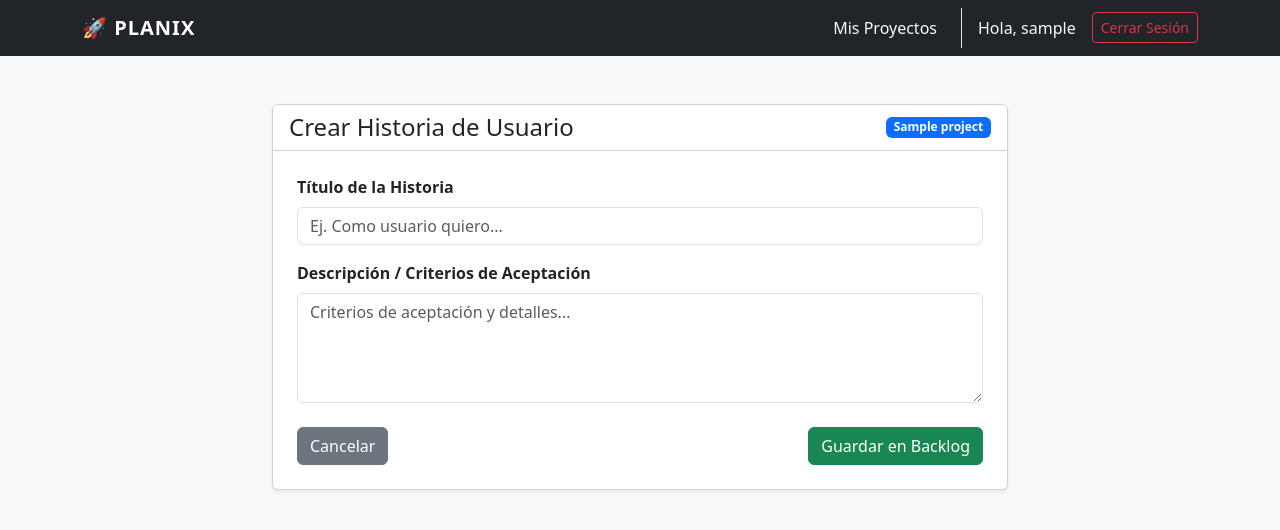
After one commit to Loco908/Planix, a Django app: page /scrum/project/1/story/create/ in a window 1280 px wide. The commit adds this page. Shown: the top 530 px of the page. Run offline with Django 4.2, Linux system fonts and the light colour scheme; a user stored in the database is signed in; tables that the repository leaves empty hold one stand-in row (values such as "Sample post").

Commit message:
Registro de Historias de Usuario (HU-06)

```diff
--- a/planix/urls.py
+++ b/planix/urls.py
@@ -26,6 +26,9 @@ urlpatterns = [
     # Rutas de la app Projects
     path('projects/', include('projects.urls')),
 
+    # Rutas de la app Scrum (Backlog, Kanban, etc.)
+    path('scrum/', include('scrum.urls')),
+
     # Redirigir inicio a proyectos (o login si no está autenticado)
     path('', include('projects.urls')),
 ]
--- /dev/null
+++ b/scrum/forms.py
@@ -0,0 +1,11 @@
+from django import forms
+from .models import UserStory
+
+class UserStoryForm(forms.ModelForm):
+    class Meta:
+        model = UserStory
+        fields = ['title', 'description']
+        widgets = {
+            'title': forms.TextInput(attrs={'class': 'form-control', 'placeholder': 'Ej. Como usuario quiero...'}),
+            'description': forms.Textarea(attrs={'class': 'form-control', 'rows': 4, 'placeholder': 'Criterios de aceptación y detalles...'}),
+        }
--- /dev/null
+++ b/scrum/urls.py
@@ -0,0 +1,8 @@
+from django.urls import path
+from . import views
+
+app_name = 'scrum'
+
+urlpatterns = [
+    path('project/<int:project_id>/story/create/', views.UserStoryCreateView.as_view(), name='story_create'),
+]
--- a/scrum/views.py
+++ b/scrum/views.py
@@ -1,3 +1,32 @@
-from django.shortcuts import render
+from django.shortcuts import get_object_or_404
+from django.urls import reverse
+from django.views.generic import CreateView
+from django.contrib.auth.mixins import LoginRequiredMixin
+from django.contrib import messages
 
-# Create your views here.
+from .models import UserStory
+from .forms import UserStoryForm
+from projects.models import Project
+
+class UserStoryCreateView(LoginRequiredMixin, CreateView):
+    model = UserStory
+    form_class = UserStoryForm
+    template_name = 'scrum/userstory_form.html'
+
+    def dispatch(self, request, *args, **kwargs):
+        # Asegurar que el proyecto existe y el usuario pertenece a él
+        self.project = get_object_or_404(Project, pk=self.kwargs['project_id'], members__user=request.user)
+        return super().dispatch(request, *args, **kwargs)
+
+    def form_valid(self, form):
+        form.instance.project = self.project
+        messages.success(self.request, "Historia de Usuario creada y agregada al Backlog.")
+        return super().form_valid(form)
+
+    def get_success_url(self):
+        return reverse('projects:detail', kwargs={'pk': self.project.pk})
+
+    def get_context_data(self, **kwargs):
+        context = super().get_context_data(**kwargs)
+        context['project'] = self.project
+        return context
--- /dev/null
+++ b/templates/scrum/userstory_form.html
@@ -0,0 +1,40 @@
+{% extends 'base.html' %}
+
+{% block content %}
+<div class="row justify-content-center mt-5">
+    <div class="col-md-8">
+        <div class="card shadow-sm">
+            <div class="card-header bg-white d-flex justify-content-between align-items-center">
+                <h4 class="mb-0">Crear Historia de Usuario</h4>
+                <span class="badge bg-primary">{{ project.name }}</span>
+            </div>
+            <div class="card-body p-4">
+                <form method="post">
+                    {% csrf_token %}
+
+                    <div class="mb-3">
+                        <label class="form-label fw-bold">Título de la Historia</label>
+                        {{ form.title }}
+                        {% if form.title.errors %}
+                            <div class="text-danger small">{{ form.title.errors }}</div>
+                        {% endif %}
+                    </div>
+
+                    <div class="mb-4">
+                        <label class="form-label fw-bold">Descripción / Criterios de Aceptación</label>
+                        {{ form.description }}
+                        {% if form.description.errors %}
+                            <div class="text-danger small">{{ form.description.errors }}</div>
+                        {% endif %}
+                    </div>
+
+                    <div class="d-flex justify-content-between">
+                        <a href="{% url 'projects:detail' project.pk %}" class="btn btn-secondary">Cancelar</a>
+                        <button type="submit" class="btn btn-success">Guardar en Backlog</button>
+                    </div>
+                </form>
+            </div>
+        </div>
+    </div>
+</div>
+{% endblock %}
```
Also changed, not shown: templates/projects/project_detail.html (+20 -2 lines).
